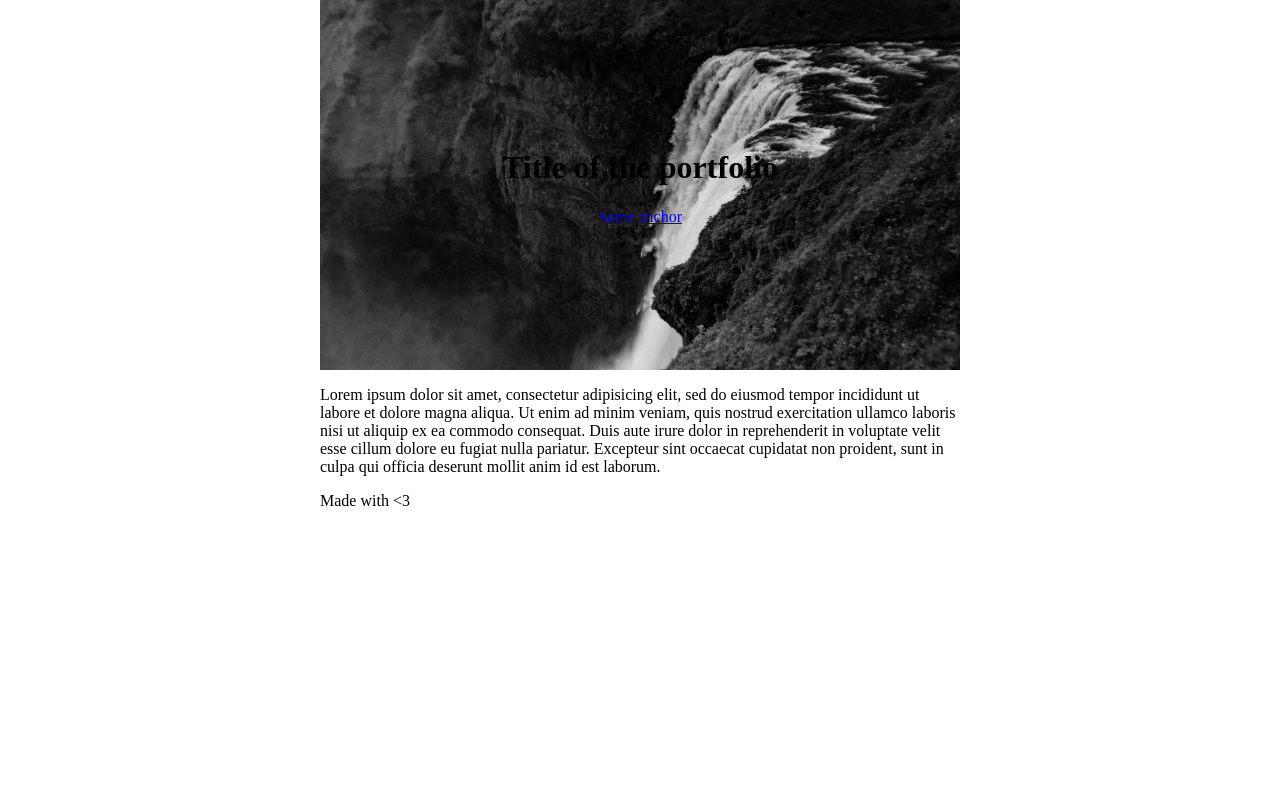
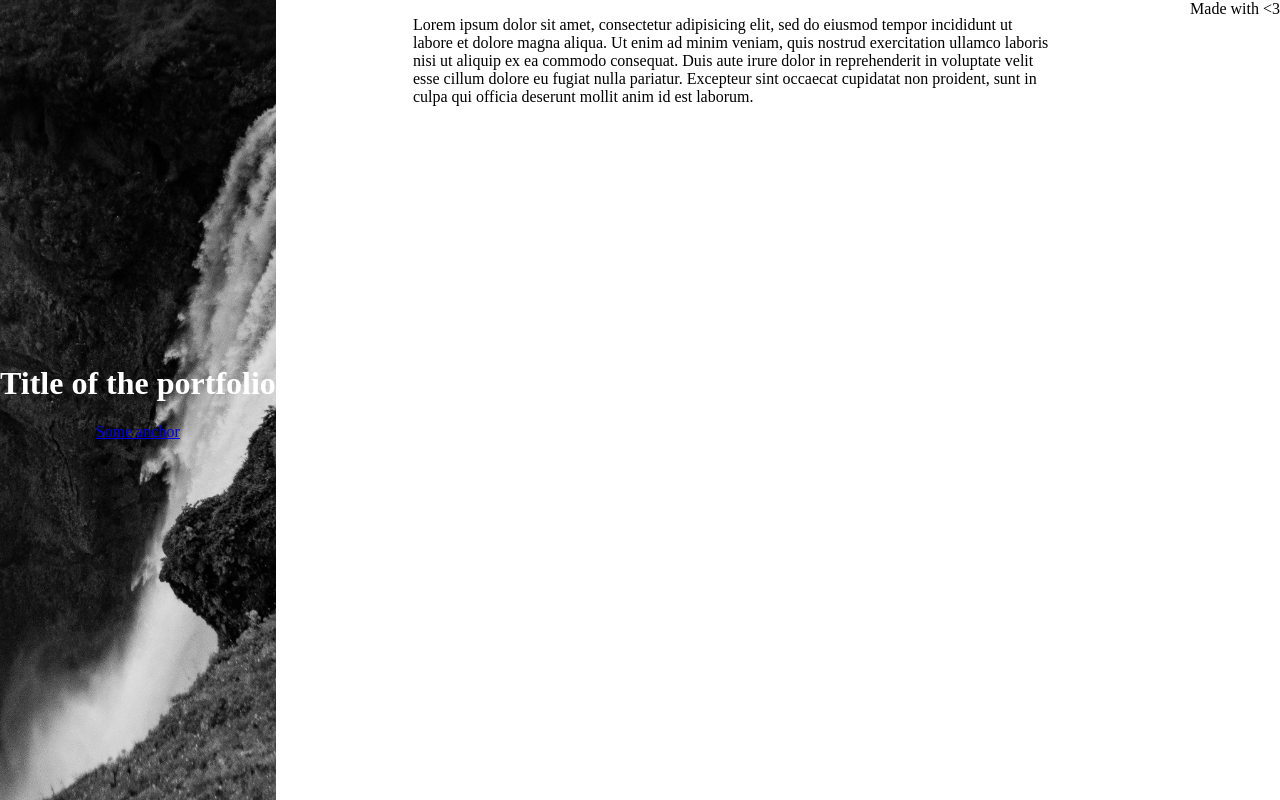
Before and after one commit to Vecuvia/achromatic, a plain HTML site: page index.html in a window 1280 px wide. Drawn offline with Linux system fonts and the light colour scheme.

Commit message:
Add full-height header with vertically centered content

```diff
--- a/css/main.css
+++ b/css/main.css
@@ -1,6 +1,11 @@
+html, body {
+  height: 100%;
+}
+
 body {
-  margin: 0 auto;
-  max-width: 40em;
+  margin: 0;
+  padding: 0;
+  display: flex;
 }
 
 header {
@@ -9,6 +14,16 @@ header {
   background-position: center top;
   background-repeat: no-repeat;
   background-size: cover;
-  padding: 10vw 2em;
+  min-height: 100vh;
+  display: flex;
+  align-items: center;
+  justify-content: center;
   text-align: center;
+  color: #fff;
 }
+
+main {
+  margin: 0 auto;
+  max-width: 40em;
+  flex-grow: 1;
+}
--- a/index.html
+++ b/index.html
@@ -8,10 +8,12 @@
 </head>
 <body>
   <header>
-    <h1>Title of the portfolio</h1>
-    <p>
-      <a href="#">Some anchor</a>
-    </p>
+    <div class="header-content">
+      <h1>Title of the portfolio</h1>
+      <p>
+        <a href="#">Some anchor</a>
+      </p>
+    </div>
   </header>
   <main>
     <p>Lorem ipsum dolor sit amet, consectetur adipisicing elit, sed do eiusmod
```
